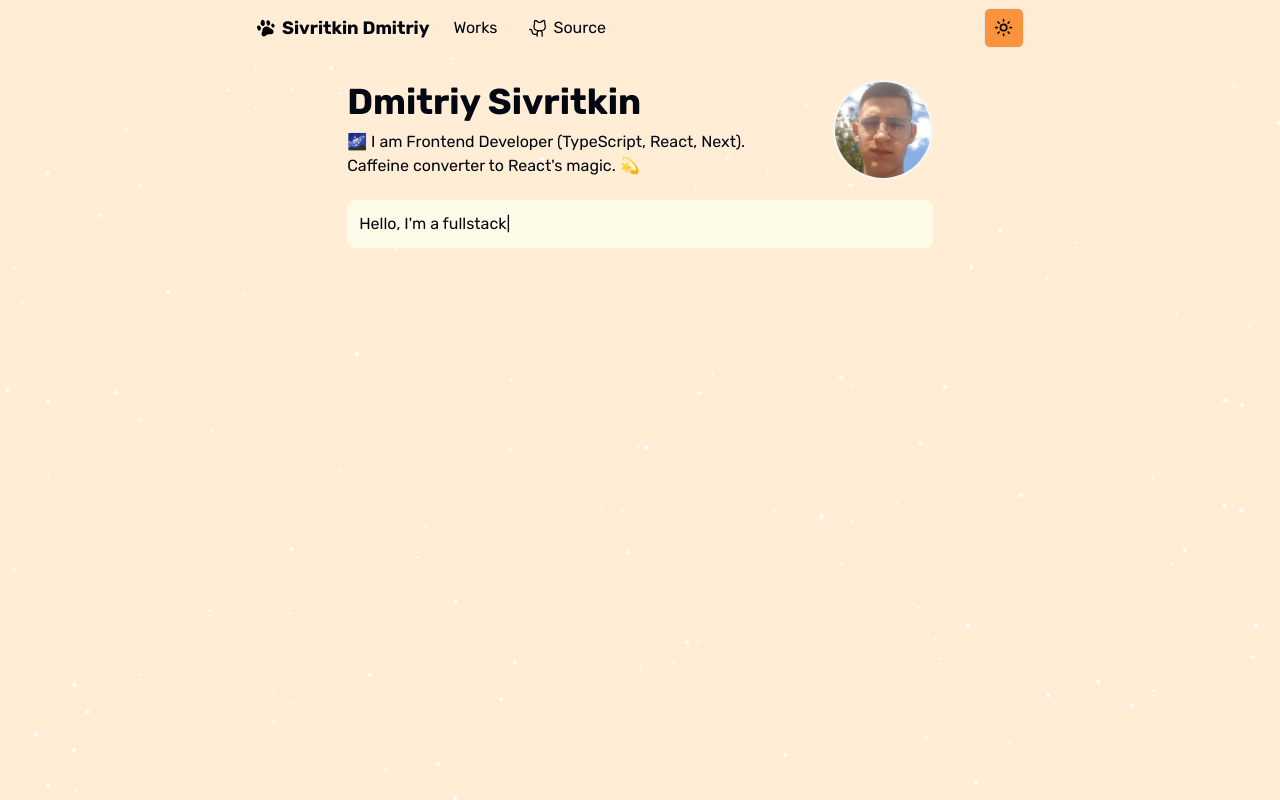
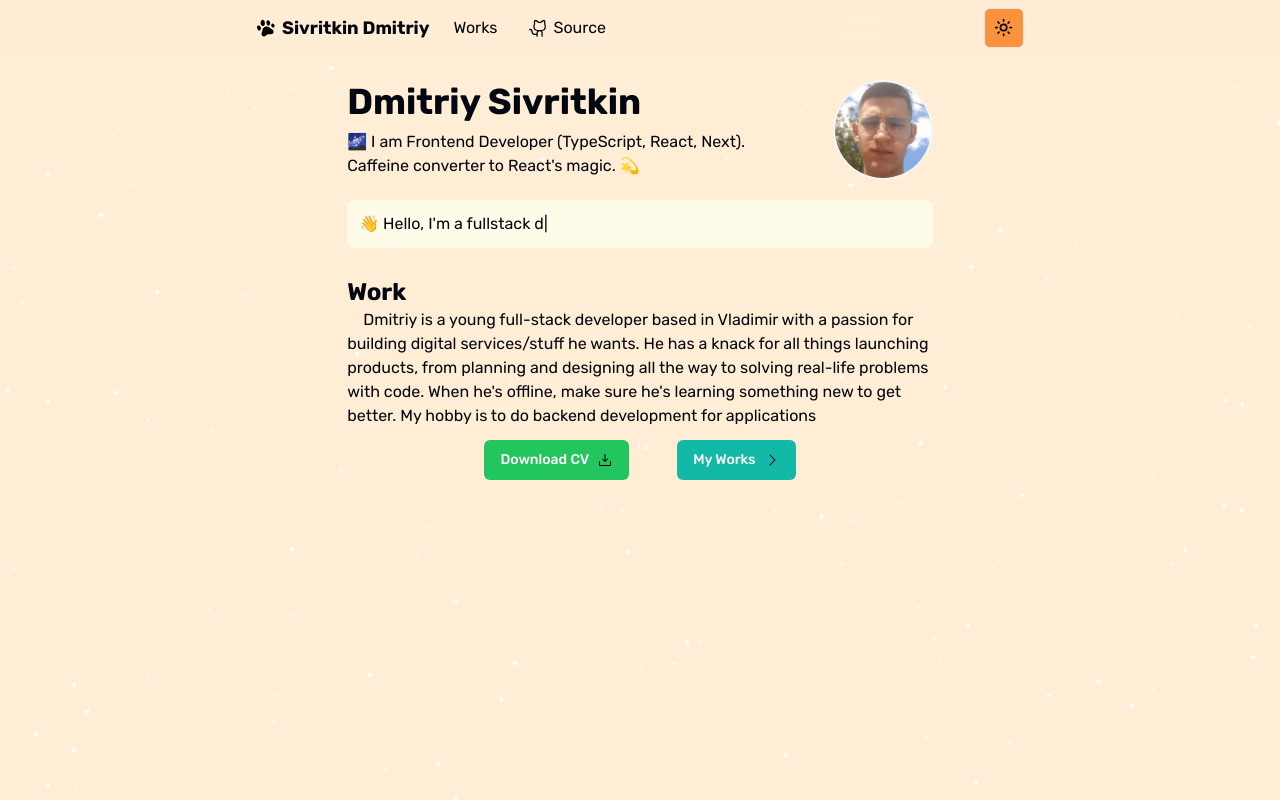
Before and after one commit to velenyx/portfolio, a Next.js app: page / in a window 1280 px wide. Built offline with nearby package versions, Linux system fonts and the light colour scheme.

Commit message:
feat: :sparkles: Add new icons, update `TypingSection` to `TypingText`, enhance Home page content and add new buttons

```diff
--- a/src/app/page.tsx
+++ b/src/app/page.tsx
@@ -1,12 +1,14 @@
 import Image from 'next/image';
-import { TypingSection } from '@/components';
+import { TypingText } from '@/components';
+import { Button } from '@/shared/ui';
+import { CaretRightIcon, DownloadIcon } from '@/shared/assets';
 
 export default function Home() {
   return (
     <>
       <div className='flex items-center'>
         <div>
-          <h2 className='pb-2 text-4xl font-bold'>Dmitriy Sivritkin</h2>
+          <h1 className='pb-2 text-4xl font-bold'>Dmitriy Sivritkin</h1>
           <p>
             🌌 I am Frontend Developer (TypeScript, React, Next). Сaffeine converter to React&apos;s
             magic. 💫
@@ -21,7 +23,25 @@ export default function Home() {
           alt="Sivritkin's Dmitriy Image"
         />
       </div>
-      <TypingSection className='my-5' />
+      <TypingText className='my-5' />
+      <section>
+        <h2 className='pt-2 text-2xl font-bold'>Work</h2>
+        <p className='indent-4'>
+          Dmitriy is a young full-stack developer based in Vladimir with a passion for building
+          digital services/stuff he wants. He has a knack for all things launching products, from
+          planning and designing all the way to solving real-life problems with code. When he&apos;s
+          offline, make sure he&apos;s learning something new to get better. My hobby is to do
+          backend development for applications
+        </p>
+        <div className='flex items-center justify-center gap-12 pt-3'>
+          <Button className='flex items-center justify-center gap-2 bg-green-500 transition-colors hover:bg-green-400 dark:bg-emerald-500 dark:hover:bg-emerald-400'>
+            Download CV <DownloadIcon />
+          </Button>
+          <Button className='flex items-center justify-center gap-2 bg-teal-500 transition-colors hover:bg-teal-400 dark:bg-teal-400 dark:hover:bg-teal-300'>
+            My Works <CaretRightIcon />
+          </Button>
+        </div>
+      </section>
     </>
   );
 }
--- a/src/components/typing-section/index.ts
+++ b/src/components/typing-section/index.ts
@@ -1 +1 @@
-export * from './typing-section';
+export * from './typing-text';
--- a/src/components/typing-section/typing-section.tsx
+++ b/src/components/typing-section/typing-text.tsx
@@ -7,16 +7,16 @@ interface TypingSectionProps {
   className?: string;
 }
 
-export const TypingSection: React.FC<TypingSectionProps> = ({ className }) => {
+export const TypingText: React.FC<TypingSectionProps> = ({ className }) => {
   return (
     <div className={cn('items-center rounded-lg bg-yellow-50 p-3 dark:bg-neutral-600', className)}>
       <TypeAnimation
         sequence={[
-          "Hello, I'm a fullstack developer based in Russia.",
+          "👋 Hello, I'm a fullstack developer based in Russia.",
           1000, // Waits 1s
-          "Hello, I'm a backend developer based in Russia.",
+          "👋 Hello, I'm a backend developer based in Russia.",
           1000, // Waits 1s
-          "Hello, I'm a frontend developer based in Russia.",
+          "👋 Hello, I'm a frontend developer based in Russia.",
           2000, // Waits 1s
         ]}
         wrapper='span'
--- /dev/null
+++ b/src/shared/assets/icons/caret-right.tsx
@@ -0,0 +1,12 @@
+export const CaretRightIcon = (props: React.SVGProps<SVGSVGElement>) => (
+  <svg
+    xmlns='http://www.w3.org/2000/svg'
+    width='16'
+    height='16'
+    fill='#000000'
+    viewBox='0 0 256 256'
+    {...props}
+  >
+    <path d='M181.66,133.66l-80,80a8,8,0,0,1-11.32-11.32L164.69,128,90.34,53.66a8,8,0,0,1,11.32-11.32l80,80A8,8,0,0,1,181.66,133.66Z'></path>
+  </svg>
+);
--- /dev/null
+++ b/src/shared/assets/icons/download.tsx
@@ -0,0 +1,12 @@
+export const DownloadIcon = (props: React.SVGProps<SVGSVGElement>) => (
+  <svg
+    xmlns='http://www.w3.org/2000/svg'
+    width='16'
+    height='16'
+    fill='#000000'
+    viewBox='0 0 256 256'
+    {...props}
+  >
+    <path d='M224,152v56a16,16,0,0,1-16,16H48a16,16,0,0,1-16-16V152a8,8,0,0,1,16,0v56H208V152a8,8,0,0,1,16,0Zm-101.66,5.66a8,8,0,0,0,11.32,0l40-40a8,8,0,0,0-11.32-11.32L136,132.69V40a8,8,0,0,0-16,0v92.69L93.66,106.34a8,8,0,0,0-11.32,11.32Z'></path>
+  </svg>
+);
--- a/src/shared/assets/icons/index.ts
+++ b/src/shared/assets/icons/index.ts
@@ -1,2 +1,4 @@
 export { FootprintIcon } from './footprint';
 export { GithubIcon } from './github';
+export { DownloadIcon } from './download';
+export { CaretRightIcon } from './caret-right';
```
